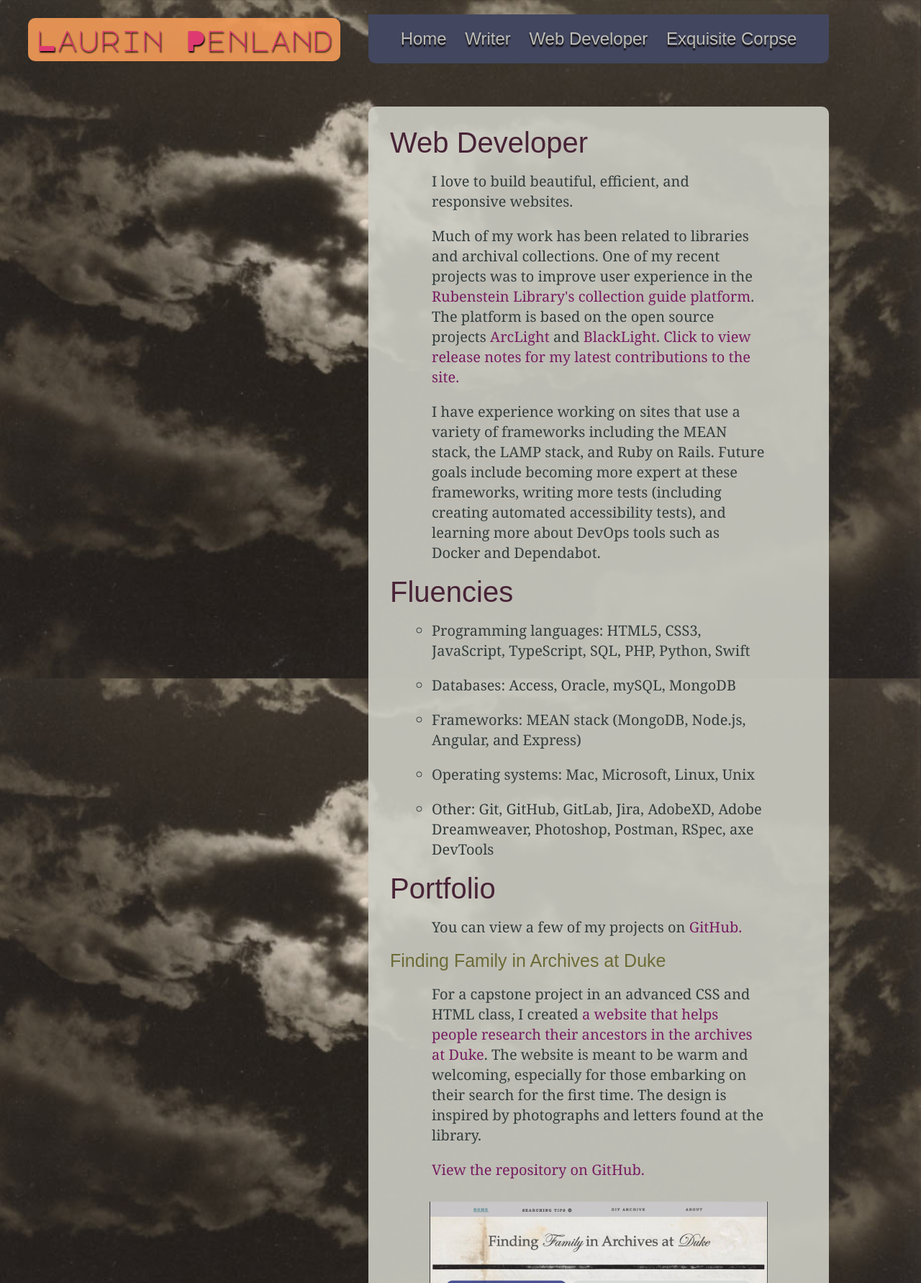
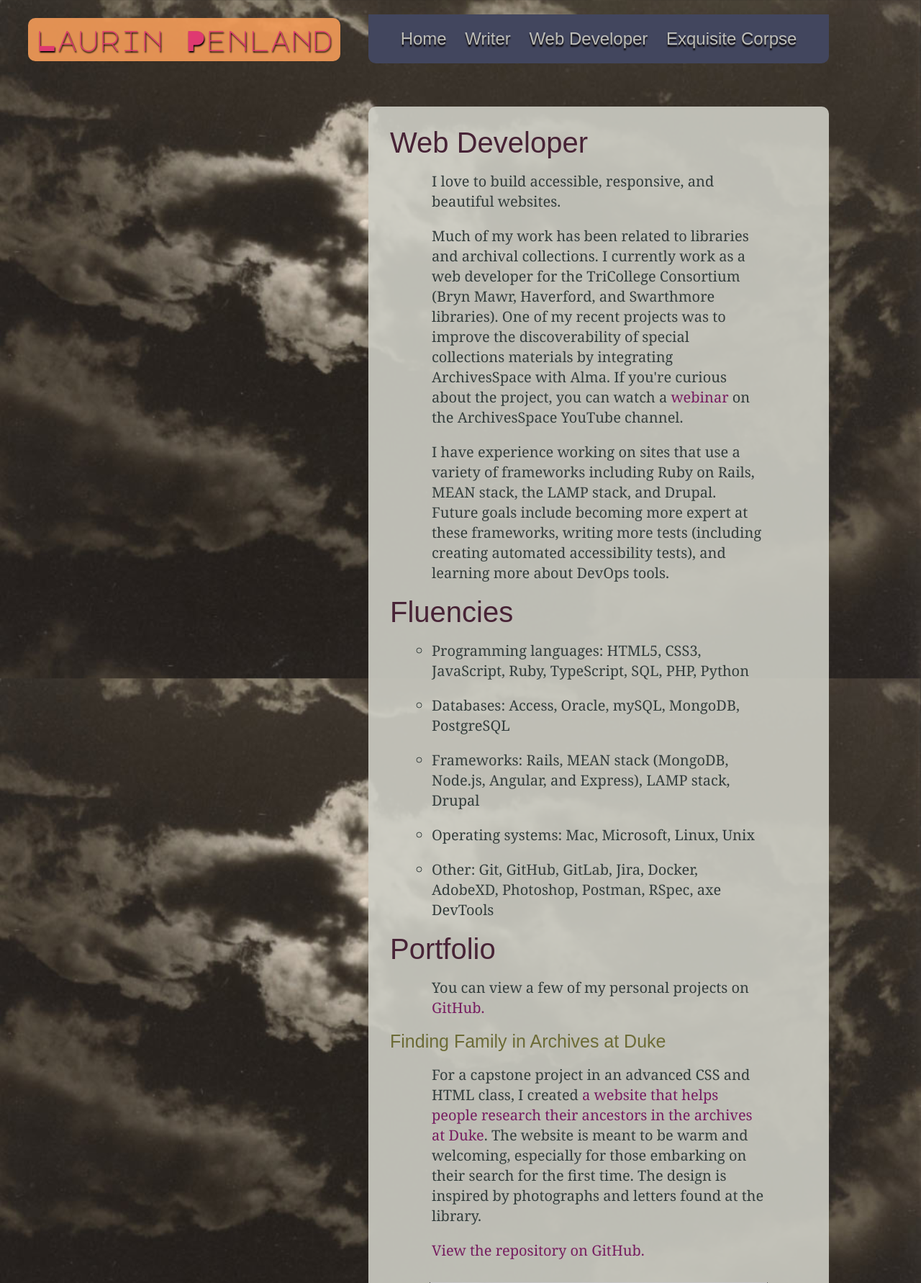
Before and after one commit to laurinpenland/laurinpenland.com, a PHP site: page /webdeveloper.php in a window 1280 px wide. Shown: the top 1782 px of the page at 72% size. Run offline with PHP 8.4, Linux system fonts and the light colour scheme.

Commit message:
updating web developer bio

```diff
--- a/styles/stylesheet.css
+++ b/styles/stylesheet.css
@@ -109,7 +109,7 @@ body {
 	line-height: 1.4em;
 	margin: 0;
 	color: rgb(51, 61, 60);
-	/*background-color: black;*/
+	background-color: black;
 
 }
 
--- a/webdeveloper.php
+++ b/webdeveloper.php
@@ -29,23 +29,23 @@
 	<article>
 	  <h2>Web Developer</h2>
 
-	<p>I love to build beautiful, efficient, and responsive websites.</p>
+	  <p>I love to build accessible, responsive, and beautiful websites.</p>
 
-	<p>Much of my work has been related to libraries and archival collections. One of my recent projects was to improve user experience in the <a href="https://archives.lib.duke.edu/">Rubenstein Library's collection guide platform</a>. The platform is based on the open source projects <a href="https://library.stanford.edu/projects/arclight">ArcLight</a> and <a href="https://projectblacklight.org/">BlackLight</a>. <a href="v1.3.0_arclight_release_notes.pdf">Click to view release notes for my latest contributions to the site.</a>
+	  <p>Much of my work has been related to libraries and archival collections. I currently work as a web developer for the TriCollege Consortium (Bryn Mawr, Haverford, and Swarthmore libraries). One of my recent projects was to improve the discoverability of special collections materials by integrating ArchivesSpace with Alma. If you're curious about the project, you can watch a <a href="https://www.youtube.com/watch?v=yxJ_vVuqS-4"> webinar </a> on the ArchivesSpace YouTube channel.</p>
 
-	<p>I have experience working on sites that use a variety of frameworks including the MEAN stack, the LAMP stack, and Ruby on Rails. Future goals include becoming more expert at these frameworks, writing more tests (including creating automated accessibility tests), and learning more about DevOps tools such as Docker and Dependabot.</p>
+	  <p>I have experience working on sites that use a variety of frameworks including Ruby on Rails, MEAN stack, the LAMP stack, and Drupal. Future goals include becoming more expert at these frameworks, writing more tests (including creating automated accessibility tests), and learning more about DevOps tools.</p>
 
 	  <h2>Fluencies</h2>
 	  <ul class="fluencies">
-		<li>Programming languages: HTML5, CSS3, JavaScript, TypeScript, SQL, PHP, Python, Swift</li>
-		<li>Databases: Access, Oracle, mySQL, MongoDB</li>
-		<li>Frameworks: MEAN stack (MongoDB, Node.js, Angular, and Express)</li>
+		<li>Programming languages: HTML5, CSS3, JavaScript, Ruby, TypeScript, SQL, PHP, Python</li>
+		<li>Databases: Access, Oracle, mySQL, MongoDB, PostgreSQL</li>
+		<li>Frameworks: Rails, MEAN stack (MongoDB, Node.js, Angular, and Express), LAMP stack, Drupal</li>
 		<li>Operating systems: Mac, Microsoft, Linux, Unix</li>
-		<li>Other: Git, GitHub, GitLab, Jira, AdobeXD, Adobe Dreamweaver, Photoshop, Postman, RSpec, axe DevTools</li>
+		<li>Other: Git, GitHub, GitLab, Jira, Docker, AdobeXD, Photoshop, Postman, RSpec, axe DevTools</li>
 	  </ul>
 
     <h2>Portfolio</h2>
-  <p>You can view a few of my projects on <a href="https://github.com/laurinpenland">GitHub.</a></p>
+    <p>You can view a few of my personal projects on <a href="https://github.com/laurinpenland">GitHub.</a></p>
 	<h3>Finding Family in Archives at Duke</h3>
 	<p>For a capstone project in an advanced CSS and HTML class, I created <a href="https://laurinpenland.github.io/finding-family-duke-archives.io/">a website that helps people research their ancestors in the archives at Duke</a>. The website is meant to be warm and welcoming, especially for those embarking on their search for the first time. The design is inspired by photographs and letters found at the library.</p>
 	<p><a href="https://github.com/laurinpenland/finding-family-duke-archives.io">View the repository on GitHub.</a></p>
@@ -71,12 +71,9 @@
 
 
   <footer>
-		<p>Website created by Laurin Penland. <a href="mailto:laurinpenland@laurinpenland.com">Contact Laurin.</a>
-		</p>
-		<p>The background photograph is an altered digital image of "Equivalents," 1924, by Alfred Stieglitz, courtesy of the <a href="http://www.getty.edu/art/collection/objects/62747/alfred-stieglitz-equivalents-american-1924/" target="_blank"><i>Getty's Open Content Program</i></a>.
-		</p>
+	<p>Website created by Laurin Penland. <a href="mailto:laurinpenland@laurinpenland.com">Contact Laurin.</a></p>
+	<p>The background photograph is an altered digital image of "Equivalents," 1924, by Alfred Stieglitz, courtesy of the <a href="http://www.getty.edu/art/collection/objects/62747/alfred-stieglitz-equivalents-american-1924/" target="_blank"><i>Getty's Open Content Program</i></a>.</p>
 	</footer>
   </body>
 
-
 </html>
```
Lines whose indentation alone changed are shown as unchanged.
